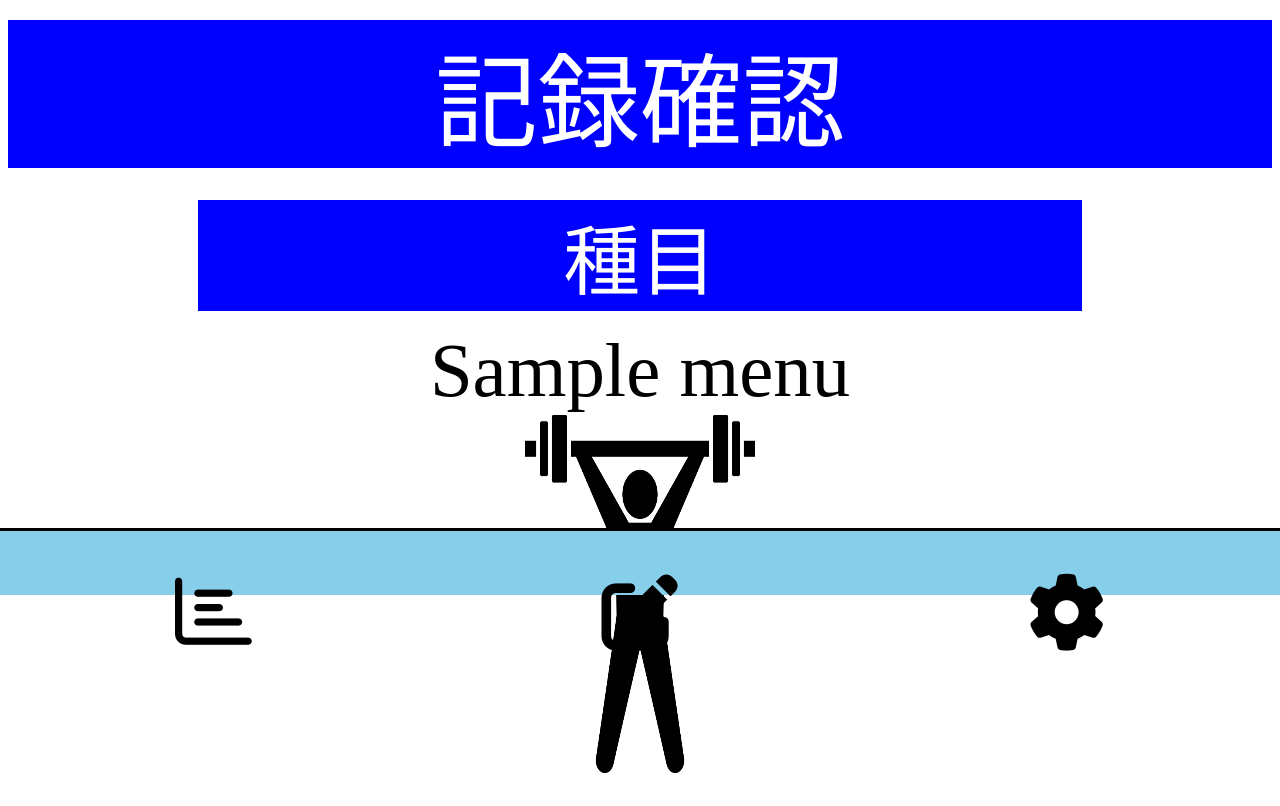
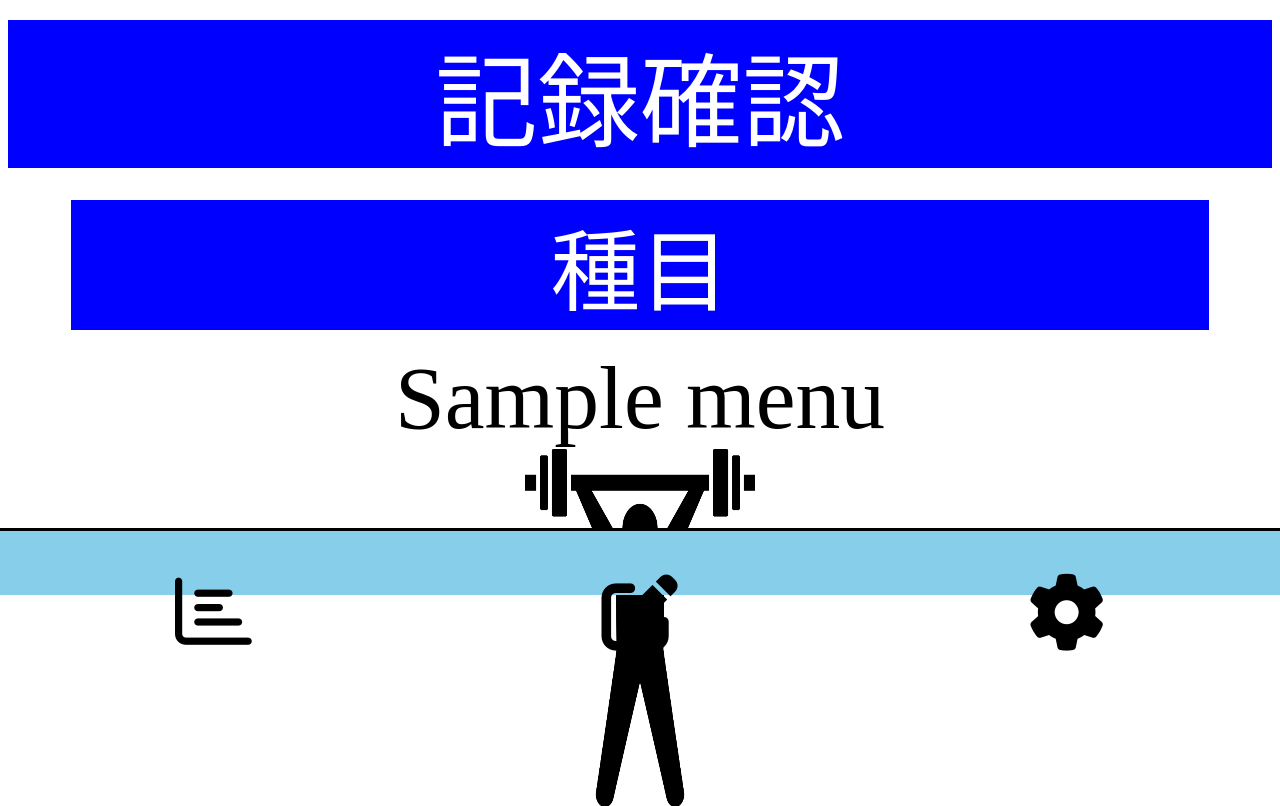
Before and after one commit to mimurayusuke/dep_test, a Django app: page /result_list_menu/1 in a window 1280 px wide. Shown: the part 205-1011 px from the top of the page. Before the commit the page ends 978 px from the top, so only its background shows below. Run offline with Django 3.2, Linux system fonts and the light colour scheme; a user stored in the database is signed in; tables that the repository leaves empty hold one stand-in row (values such as "Sample post"); some libraries are stand-ins or nearby versions.

Commit message:
edit_result_margin

```diff
--- a/templates/result_list.html
+++ b/templates/result_list.html
@@ -7,7 +7,7 @@
         {% regroup results by registerd_at as results_list %}
         <!--外側のループでregisterd_atを回し、内側のループでweight_menuと記録を回す-->
         {% for result in results_list %}
-            <div class="result"><span>{{ result.grouper|date:"Y-m-d" }}</span></div>
+            <div class="result_date"><span>{{ result.grouper|date:"Y-m-d" }}</span></div>
             {% for menu in result.list %}
                 <!--日付が変わった場合は、外側のループごとリセットされるので、前回と同じメニューであったとしてもifchangedが有効になる模様-->
                 {% ifchanged menu.weight_menu %}
--- a/templates/result_list_menu.html
+++ b/templates/result_list_menu.html
@@ -2,8 +2,8 @@
 
 {% block content %}
     <div class="page_title"><span>記録確認</span></div>
-    <div class="selected_menu_title"><span class="input_span">種目</span></div>
-    <div class="selected_menu"><span>{{ edit_result.menu_name }}</span></div>
+    <div class="selected_resultmenu_title"><span>種目</span></div>
+    <div class="selected_resultmenu"><span>{{ edit_result.menu_name }}</span></div>
         <!--regroupの文法については、公式ドキュメントを参照（https://docs.djangoproject.com/ja/3.1/ref/templates/builtins/#regroup)-->
         <!--regroupを使ってregisterd_atでグループ化する-->
         {% regroup results by registerd_at as results_list %}
--- a/weight/static/css/input.css
+++ b/weight/static/css/input.css
@@ -1,13 +1,13 @@
 /* for input.html input_success.html */
 .selected_menu_title {
-    font-size: 6vw;
+    font-size: 7vw;
     text-align: center;
     margin: 2vh 0vw;
     grid-column: 1 / 9;
 }
 
 .selected_menu {
-    font-size: 6vw;
+    font-size: 7vw;
     text-align: center;
     grid-column: 1 / 9;
 }
@@ -19,7 +19,8 @@
 
 .input_span {
     display: inline-block;
-    width: 70%;
+    font-size: 7vw;
+    width: 90%;
     color: white;
     background-color: blue;
 }
--- a/weight/static/css/result.css
+++ b/weight/static/css/result.css
@@ -1,6 +1,7 @@
 .result_date {
-    font-size: 5vw;
+    font-size: 7vw;
     text-align: center;
+    margin-top: 2vh;
     grid-column: 1 / 9;
 }
 
@@ -17,6 +18,13 @@
 }
 
 .result span {
+    display: inline-block;
+    width: 80%;
+    color: white;
+    background-color: blue;
+}
+
+.result_date span {
     display: inline-block;
     width: 80%;
     color: white;
@@ -45,6 +53,32 @@
 
 /*for result_edit.html*/
 
+.selected_resultmenu_title {
+    font-size: 7vw;
+    text-align: center;
+    margin-top: 2vh;
+    grid-column: 1 / 9;
+}
+
+.selected_resultmenu_title span {
+    display: inline-block;
+    width: 90%;
+    color: white;
+    background-color: blue;
+}
+
+.selected_resultmenu {
+    font-size: 7vw;
+    text-align: center;
+    margin-top: 2vh;
+    grid-column: 1 / 9;
+}
+
+.selected_resultmenu span {
+    display: inline-block;
+    width: 80%;
+}
+
 .link_order {
     font-size: 6vw;
     text-align: center;
```
